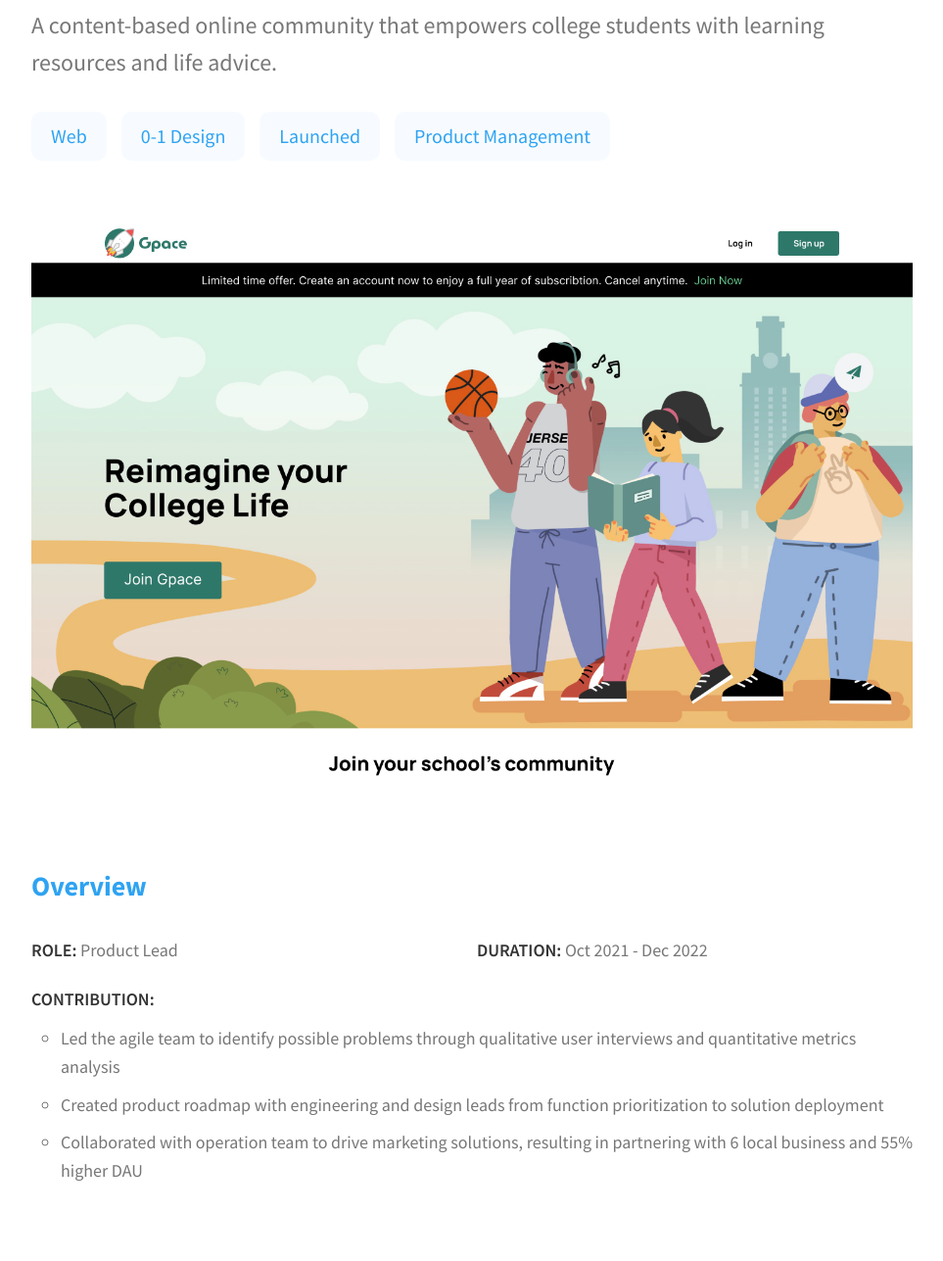
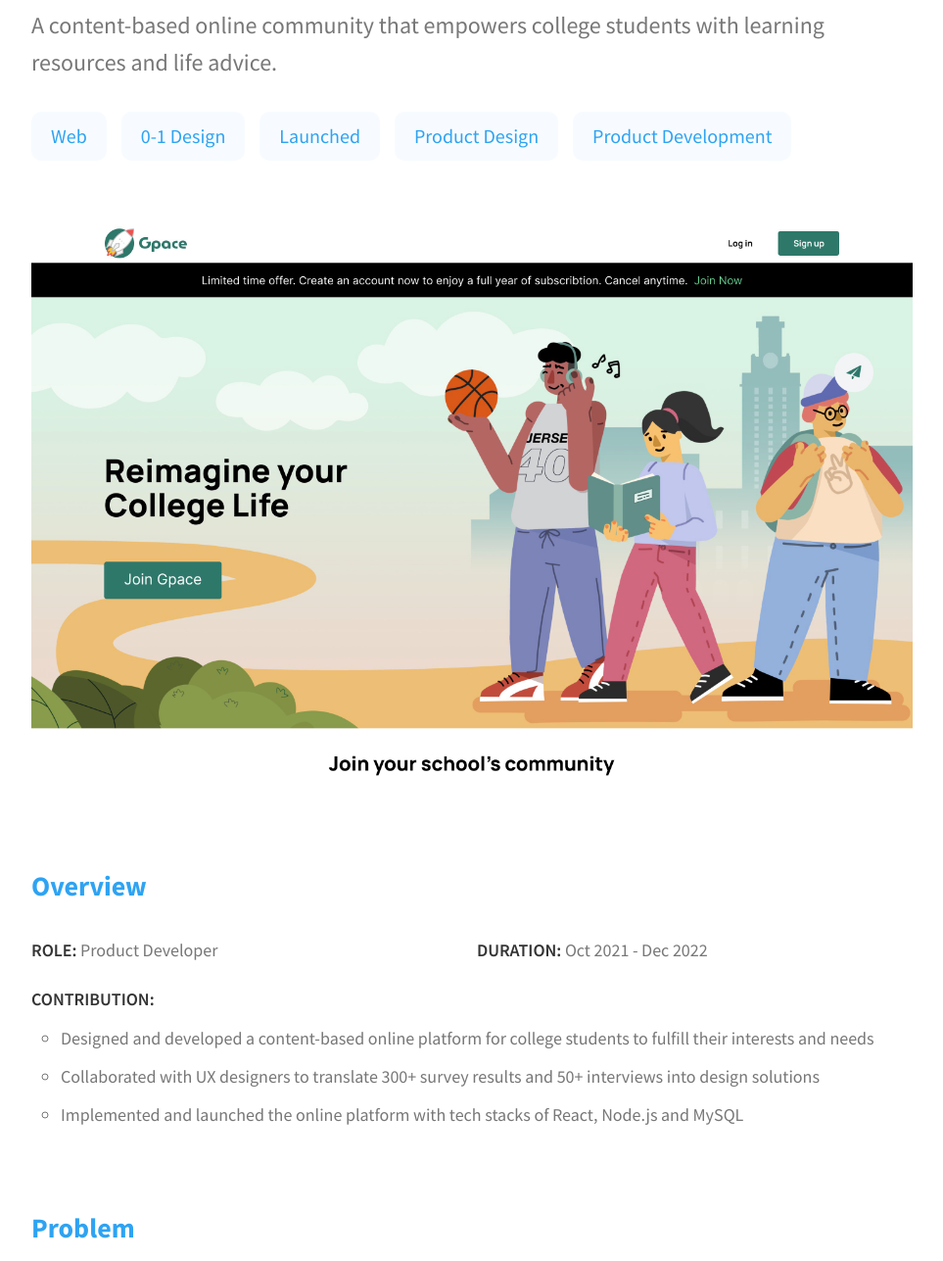
Before and after one commit to DakotaDong/dakotadong, a website: page project-1.html in a window 1280 px wide. Shown: the part 313-1600 px from the top of the page at 98% size, without its empty margins (158-1121 px from the left). Drawn offline with Linux system fonts and the light colour scheme.

Commit message:
gpace update

```diff
--- a/project-1.html
+++ b/project-1.html
@@ -52,7 +52,8 @@
             <div class="skills__skill">Web</div>
             <div class="skills__skill">0-1 Design</div>
             <div class="skills__skill">Launched</div>
-            <div class="skills__skill">Product Management</div>
+            <div class="skills__skill">Product Design</div>
+            <div class="skills__skill">Product Development</div>
           </div>
           <div class="project-details__showcase-img-cont">
             <img
@@ -74,7 +75,7 @@
               <h3 class="project-details__content-title">Overview</h3>
               <div class="overview-role-duration">
                 <div class="role-duration">
-                  <p><strong class="inline-emphasize">ROLE: </strong>Product Lead</p>
+                  <p><strong class="inline-emphasize">ROLE: </strong>Product Developer</p>
                 </div>
                 <div class="role-duration">
                   <p><strong class="inline-emphasize">DURATION: </strong>Oct 2021 - Dec 2022</p>
@@ -84,14 +85,13 @@
                 <p><strong class="inline-emphasize">CONTRIBUTION: </strong></p>
                 <ul class="list">
                   <li>
-                    Led the agile team to identify possible problems through qualitative user interviews and quantitative metrics analysis
+                    Designed and developed a content-based online platform for college students to fulfill their interests and needs
                   </li>
                   <li>
-                    Created product roadmap with engineering and design leads from function prioritization to solution deployment
+                    Collaborated with UX designers to translate 300+ survey results and 50+ interviews into design solutions
                   </li>
                   <li>
-                    Collaborated with operation team to drive marketing solutions, resulting in
-                  partnering with 6 local business and 55% higher DAU
+                    Implemented and launched the online platform with tech stacks of React, Node.js and MySQL
                   </li>
                 </ul>
               </div>
```
Also changed, not shown: 2 other files.
